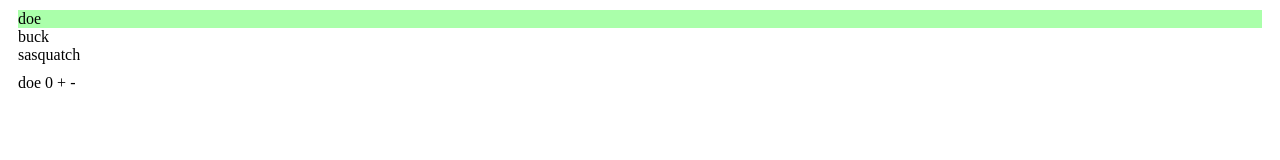
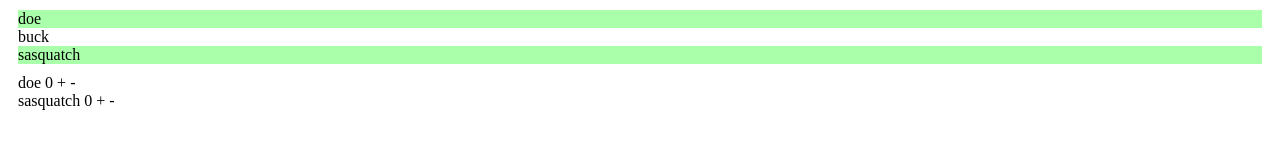
Before and after one commit to psuvillager/w3schoolsNodeJs, a website: page public/src/views/watchlist-demo.html in a window 1280 px wide. Drawn offline with Linux system fonts and the light colour scheme.

Commit message:
Fixed appendNewElement() and displayCounts()

```diff
--- a/public/src/views/watchlist-demo.html
+++ b/public/src/views/watchlist-demo.html
@@ -23,7 +23,7 @@
 
 
 let globalAnimalsList = ["doe", "buck", "sasquatch"];
-let demoWatchlist = ["doe"]; //demo
+let demoWatchlist = ["doe", "sasquatch"]; //demo
 
 const addAnimalToList = function(animalName, list){
   let finalName = animalName.toLowerCase();
@@ -74,35 +74,38 @@ const newAnimalsCounter = function(watchlist){
 const displayCounts = function(counter){
   let counterDiv = document.querySelector("#someViewContainer .animalsCounter");
   for (let animal of counter){
-    appendElement("span", counterDiv, { text: animal.name });
-    appendElement("span", counterDiv, { text: " " + animal.count + " " });
-    appendElement("span", counterDiv, { text: " + " });
-    appendElement("span", counterDiv, { text: " - " });
-
-    //let nameDiv = document.createElement("div");
-    //let nameText = document.createTextNode(animal.name + ": " + animal.count); //move count to new div on same line, add increment buttons
-    //nameDiv.appendChild(nameText);
-    //counterDiv.appendChild(nameDiv);
+    appendNewElement("div", counterDiv, { id: animal.name + "-container" }); //use class, not id
+  }
+  // using a second loop assures that the animal container div is already in the DOM
+  for (let animal of counter){
+    let animalDiv = document.getElementById(animal.name + "-container");
+    //these need classes
+    appendNewElement("span", animalDiv, { text: animal.name });
+    appendNewElement("span", animalDiv, { text: " " + animal.count + " " });
+    appendNewElement("span", animalDiv, { text: " + " });
+    appendNewElement("span", animalDiv, { text: " - " });
   }
 }
 
 //more versatile element-appending helper functions
-function appendElement(type, parent, options) {
+function appendNewElement(type, parent, options) {
+  // Takes a tag type, a node, and an (optional) array of options
+  // Creates (and returns) an element of the given type and appends it to the parent node
+  // Sets id, text, classes, and attribs according to options
+  // Classes must be an array; attribs must be an array of objects with 'key' and 'val' properties
   var el = document.createElement(type);
   if (options.id){ el.id = options.id; }
   if (options.text){ el.innerText = options.text; }
-  /*
   if (options.classes){
-    for (let class of options.classes){
-      //el.classlist.addClass(class); //get the syntax for this
+    for (let myClass of options.classes){
+      el.classlist.add(myClass);
     }
   }
-  if (options.attributes){
-    for (let attribute of options.attributes){
-      //el.setAttribute("key","value"); //get the syntax for this
+  if (options.attribs){
+    for (let attribute of options.attribs){
+      el.setAttribute(attribute.key, attribute.val);
     }
   }
-  */
   parent.appendChild(el);
   return el;
 }
```
